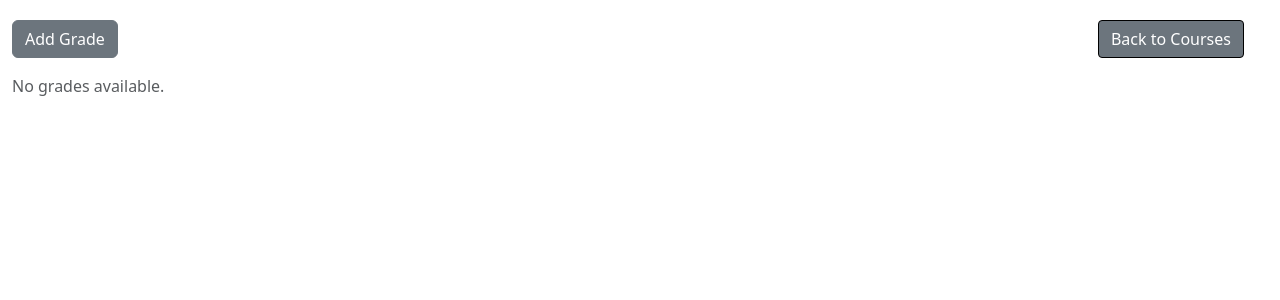
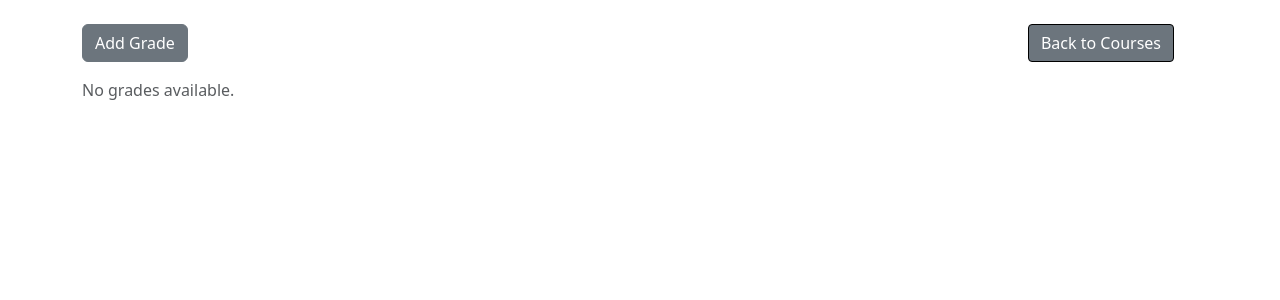
Before and after one commit to lordmitrii/StudentAssistant, a Django app: page /courses/grades/ in a window 1280 px wide. Shown: the part 62-362 px from the top of the page. Run offline with Django 5.2, Linux system fonts and the light colour scheme; the visitor is signed in with stand-in values (Sample User, id 1); data that the repository does not hold is empty.

Commit message:
Update container and update the tests for new models

```diff
--- a/templates/assistant_app/assignments.html
+++ b/templates/assistant_app/assignments.html
@@ -9,7 +9,7 @@
 
 {% block content %}
     {% if not all_assignments_view %}
-        <div class="container-fluid custom-container">
+        <div class="container mt-4">
             <!-- Row for buttons -->
             <div class="row mb-3">
                 <div class="col-md-5 text-start">
@@ -124,7 +124,7 @@
         </div>
     {% else %}
         {% if assignments_by_course %}
-        <div class="container-fluid custom-container">
+        <div class="container mt-4">
             <!-- Row for buttons -->
             <div class="row mb-3">
                 <div class="col-md-5 text-start">
@@ -240,7 +240,7 @@
                 </div>
                 {% endif %}
         {% else %}
-            <div class="container-fluid custom-container">
+            <div class="container mt-4">
                 <!-- Row for buttons -->
                 <div class="row mb-3">
                     <div class="col-md-4 text-start">
--- a/templates/assistant_app/courses.html
+++ b/templates/assistant_app/courses.html
@@ -8,7 +8,7 @@
 {% block title %}Courses{% endblock %}
 
 {% block content %}
-  <div class="container-fluid custom-container">
+  <div class="container mt-2">
     <!-- Row for buttons -->
     <div class="row mb-3">
       <!-- Add Course button -->
--- a/templates/assistant_app/grades.html
+++ b/templates/assistant_app/grades.html
@@ -9,7 +9,7 @@
 
 {% block content %}
     {% if not all_grades_view %}
-        <div class="container-fluid custom-container">
+        <div class="container mt-4">
             <!-- Row for buttons -->
             <div class="row mb-3">
                 <div class="col-md-5 text-start">
@@ -66,7 +66,7 @@
     {% else %}
 
         {% if grades_by_course %}
-        <div class="container-fluid custom-container">
+        <div class="container mt-4">
             <!-- Row for buttons -->
             <div class="row mb-3">
                 <div class="col-md-5 text-start">
@@ -124,7 +124,7 @@
                     {% endif %}
                 {% endfor %}
             {% else %}
-            <div class="container-fluid custom-container">
+            <div class="container mt-4">
                 <!-- Row for buttons -->
                 <div class="row mb-3">
                     <div class="col-md-4 text-start">
```
Also changed, not shown: assistant_app/test/test_forms.py (+1 -14 lines), assistant_app/test/test_models.py (+2 -2 lines), assistant_app/test/test_views.py (+2 -7 lines), 1 other file.
